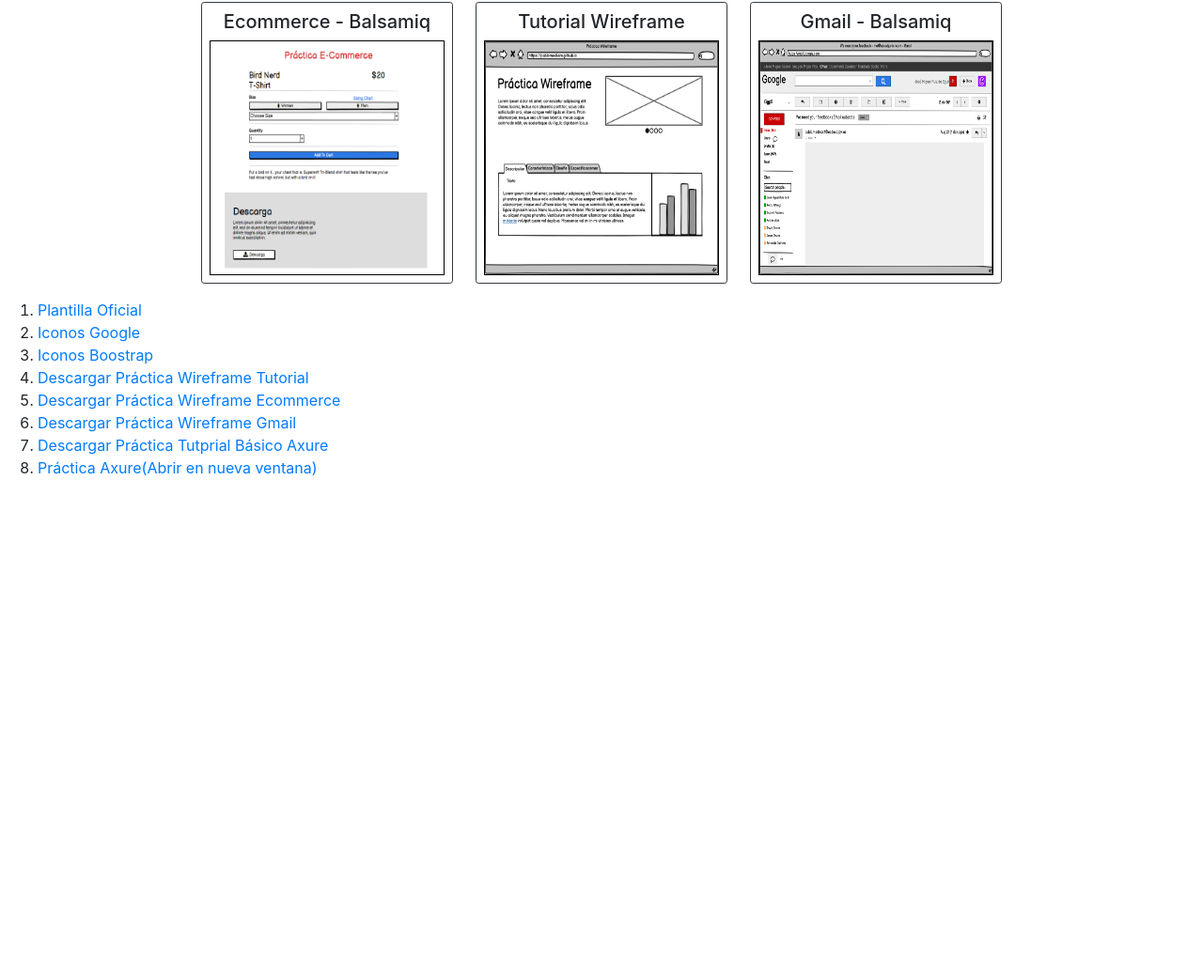
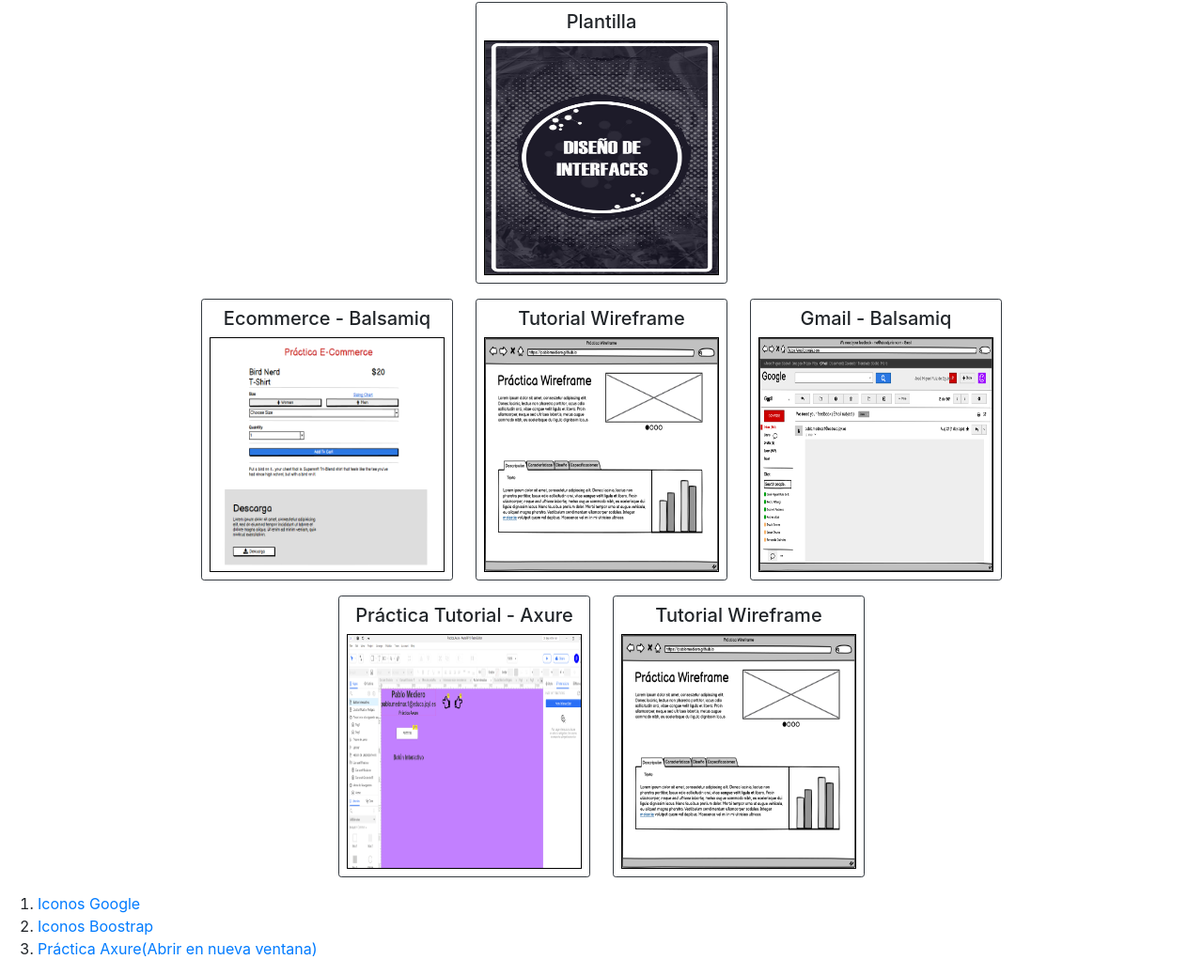
Before and after one commit to Pablomediero/pablomediero.github.io, a plain HTML site: page web/Tema1/Practicas/practicasU1.html in a window 1280 px wide. Shown: the part 54-1092 px from the top of the page at 94% size. Before the commit the page ends 800 px from the top, so only its background shows below. Drawn offline with nearby package versions, Linux system fonts and the light colour scheme.

Commit message:
Formato de Practicas
Añadiendo Practicas en forma de columnas
   -Axure
   -Plantilla

```diff
--- a/web/Tema1/Practicas/practicasU1.html
+++ b/web/Tema1/Practicas/practicasU1.html
@@ -7,16 +7,59 @@
   </head>
     </head>
     <body>
+
       <div class="container">
           <h1>Pr&aacute;cticas</h1>
 
+<!----------------------------------------------------------------------------------------------------------------------------------------------------------------- PRIMERA  FILA -->
           <div id="primeraFila" class="row justify-content-center mb-3">
+            <span class="border border-dark rounded-sm p-2">
+              <div class="text-center">
+                <h5>Plantilla</h5>
+                <a download="./Plantilla" href="./Ejemplo_Plantilla.pdf" title="Plantilla">
+                  <img alt="Plantilla" src="./Ejemplo_Plantilla.PNG" width="250" height="250" style="border:thin solid black;">
+                </a>
+              </div>
+            </span>
+          </div>
 
+<!----------------------------------------------------------------------------------------------------------------------------------------------------------------- SEGUNDA  FILA -->
+          <div id="segundaFila" class="row justify-content-center mb-3">
             <span class="border border-dark rounded-sm p-2 mr-4 ">
               <div class="text-center">
                 <h5>Ecommerce - Balsamiq</h5>
-                  <a download="./Practica_Ecommerce.bmpr" href="./Practica_PlantillasWireframe/Practica_Ecommerce.bmpr" title="Ecommerce">
+                <a download="Practica Ecommerce" href="./Practica_PlantillasWireframe/Practica_Ecommerce.bmpr" title="Ecommerce">
                   <img alt="Tutorial Wireframe" src="./Practica_PlantillasWireframe/Practica_Ecommerce.png" width="250" height="250" style="border:thin solid black;">
+                </a>
+              </div>
+            </span>
+
+            <span class="border border-dark rounded-sm p-2">
+              <div class="text-center">
+                <h5>Tutorial Wireframe</h5>
+                <a download="Tutorial Wireframe" href="./Practica_PlantillasWireframe/Practica_TutorialWireframe.bmpr" title="Tutorial Wireframe">
+                  <img alt="Tutorial Wireframe" src="./Practica_PlantillasWireframe/Practica_TutorialWireframe.png" width="250" height="250" style="border:thin solid black;">
+                </a>
+              </div>
+            </span>
+
+            <span class="border border-dark rounded-sm p-2 ml-4">
+              <div class="text-center">
+                <h5>Gmail - Balsamiq</h5>
+                <a download="Practica Gmail" href="./Practica_PlantillasWireframe/Practica_Gmail.bmpr" title="Tutorial Gmail">
+                  <img alt="Practica Gmail" src="./Practica_PlantillasWireframe/Practica_Gmail.png" width="250" height="250" style="border:thin solid black;">
+                </a>
+              </div>
+            </span>
+          </div>
+
+<!----------------------------------------------------------------------------------------------------------------------------------------------------------------- TERCERA  FILA -->
+        <div id="terceraFila" class="row justify-content-center mb-3">
+            <span class="border border-dark rounded-sm p-2 mr-4 ">
+              <div class="text-center">
+                <h5>Pr&aacute;ctica Tutorial - Axure</h5>
+                <a download="Tutorial Axure" href="./Practica_Axure/Practica_Axure.rp" title="Tutorial Axure">
+                  <img alt="Tutorial Axure" src="./Practica_Axure/Practica_Axure.PNG" width="250" height="250" style="border:thin solid black;">
                 </a>
               </div>
             </span>
@@ -29,27 +72,19 @@
                 </a>
               </div>
             </span>
+        </div>
 
-              <span class="border border-dark rounded-sm p-2 ml-4">
-                <div class="text-center">
-                  <h5>Gmail - Balsamiq</h5>
-                  <a download="./Practica_Gmail.bmpr" href="./Practica_PlantillasWireframe/Practica_Gmail.bmpr" title="Tutorial Gmail">
-                    <img alt="Practica Gmail" src="./Practica_PlantillasWireframe/Practica_Gmail.png" width="250" height="250" style="border:thin solid black;">
-                  </a>
-                </div>
-              </span>
 
-          </div>
       </div>
 
         <ol>
-            <li><a href="./Ejemplo_Plantilla.pdf" download="Plantilla">Plantilla Oficial</a></li>
+            <!-- <li><a href="./Ejemplo_Plantilla.pdf" download="Plantilla">Plantilla Oficial</a></li> -->
             <li><a href="./googleIcon.html">Iconos Google</a></li>
             <li><a href="./boostrapIcon.html">Iconos Boostrap</a></li>
-            <li><a href="./Practica_TutorialWireframe.bmpr" download="Tutorial_Wireframe">Descargar Pr&aacute;ctica Wireframe Tutorial</a></li>
+            <!-- <li><a href="./Practica_TutorialWireframe.bmpr" download="Tutorial_Wireframe">Descargar Pr&aacute;ctica Wireframe Tutorial</a></li>
             <li><a href="./Practica_Ecommerce.bmpr" download="Ecommerce_Wireframe">Descargar Pr&aacute;ctica Wireframe Ecommerce</a></li>
-            <li><a href="./Practica_Gmail.bmpr" download="Gmail_Wireframe">Descargar Pr&aacute;ctica Wireframe Gmail</a></li>
-            <li><a href="./Practica_Axure.rp" download="B&aacute;sico_Axure">Descargar Pr&aacute;ctica Tutprial B&aacute;sico Axure</a></li>
+            <li><a href="./Practica_Gmail.bmpr" download="Gmail_Wireframe">Descargar Pr&aacute;ctica Wireframe Gmail</a></li> -->
+            <!-- <li><a href="./Practica_Axure.rp" download="B&aacute;sico_Axure">Descargar Pr&aacute;ctica Tutprial B&aacute;sico Axure</a></li>  -->
             <li><a href="./Practica_AxureHTML/index.html" target="_blank">Pr&aacute;ctica Axure(Abrir en nueva ventana) </a></li>
 
         </ol>
```
Also changed, not shown: web/Tema1/Practicas/Ejemplo_Plantilla.PNG (added), web/Tema1/Practicas/Iconos/boostrapIcon.html (renamed from web/Tema1/Practicas/boostrapIcon.html), web/Tema1/Practicas/Iconos/googleIcon.html (renamed from web/Tema1/Practicas/googleIcon.html), web/Tema1/Practicas/Iconos/iconoBootstrap.png (added), web/Tema1/Practicas/Iconos/iconoGoogle.png (added), web/Tema1/Practicas/Practica_Axure/Practica_Axure.PNG (added). Lines whose indentation alone changed are shown as unchanged.
